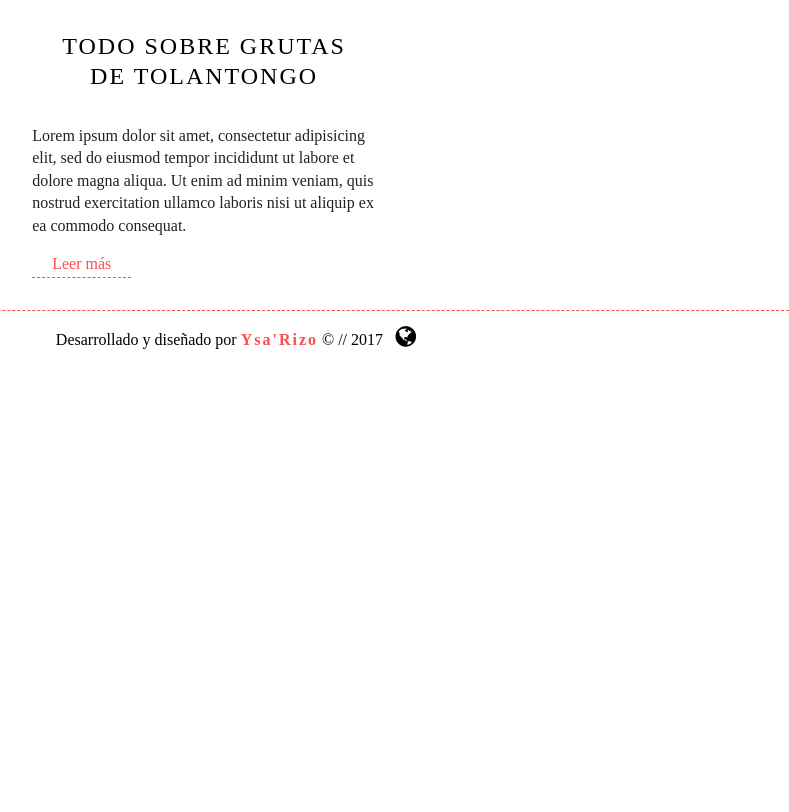
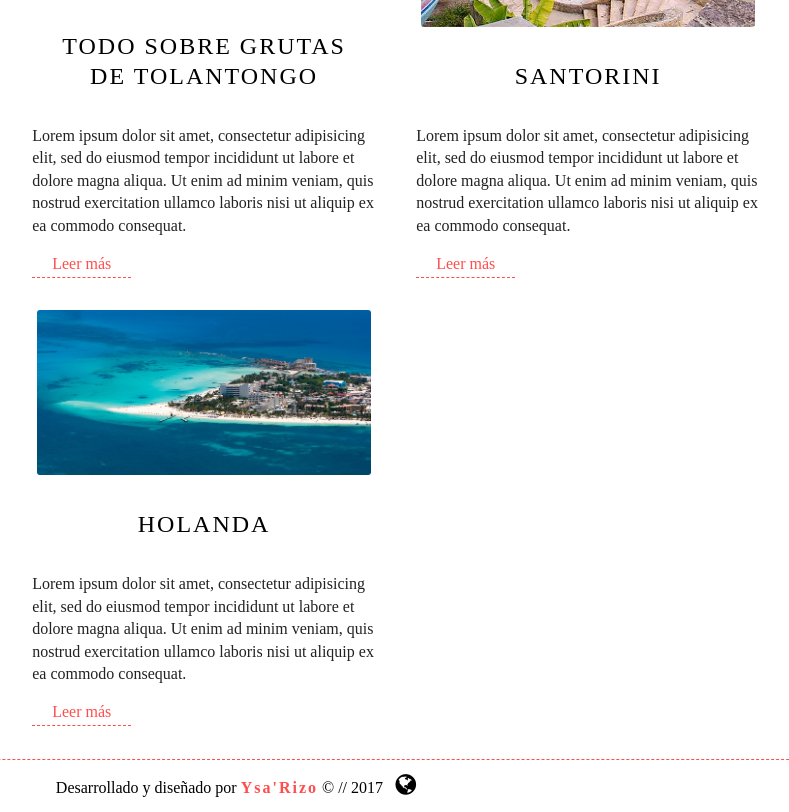
Before and after one commit to Ysabrosa/blogViajes, a plain HTML site: page index.html in a window 1280 px wide. Shown: the part 1230-2042 px from the top of the page, without its empty margins (404-1193 px from the left). Before the commit the page ends 1593 px from the top, so only its background shows below. Drawn offline with nearby package versions, Linux system fonts and the light colour scheme; a web font is replaced by a local one.

Commit message:
agregamos articles

```diff
--- a/css/main.css
+++ b/css/main.css
@@ -179,7 +179,7 @@ div.contenedor section{
     margin-top: 5%;
     width: 30%;
     float: right;
-    text-align:center;
+    text-align:right;
 }
 
 
--- a/index.html
+++ b/index.html
@@ -68,6 +68,26 @@
                 consequat. </p>
                 <div class="button">Leer más</div>
             </article>
+
+               <article class="three">
+               <a href=""> <img src="img/3.jpg" alt=""></a>
+                <h3><a href="">Santorini</a></h3>
+                <p>Lorem ipsum dolor sit amet, consectetur adipisicing elit, sed do eiusmod
+                tempor incididunt ut labore et dolore magna aliqua. Ut enim ad minim veniam,
+                quis nostrud exercitation ullamco laboris nisi ut aliquip ex ea commodo
+                consequat. </p>
+                <div class="button">Leer más</div>
+            </article>
+
+             <article class="two">
+               <a href=""> <img src="img/2.jpg" alt=""></a>
+                <h3><a href=""> Holanda</a></h3>
+                <p>Lorem ipsum dolor sit amet, consectetur adipisicing elit, sed do eiusmod
+                tempor incididunt ut labore et dolore magna aliqua. Ut enim ad minim veniam,
+                quis nostrud exercitation ullamco laboris nisi ut aliquip ex ea commodo
+                consequat.</p>
+                <div class="button">Leer más</div>
+            </article>
             </section>
        </div>
 
```
